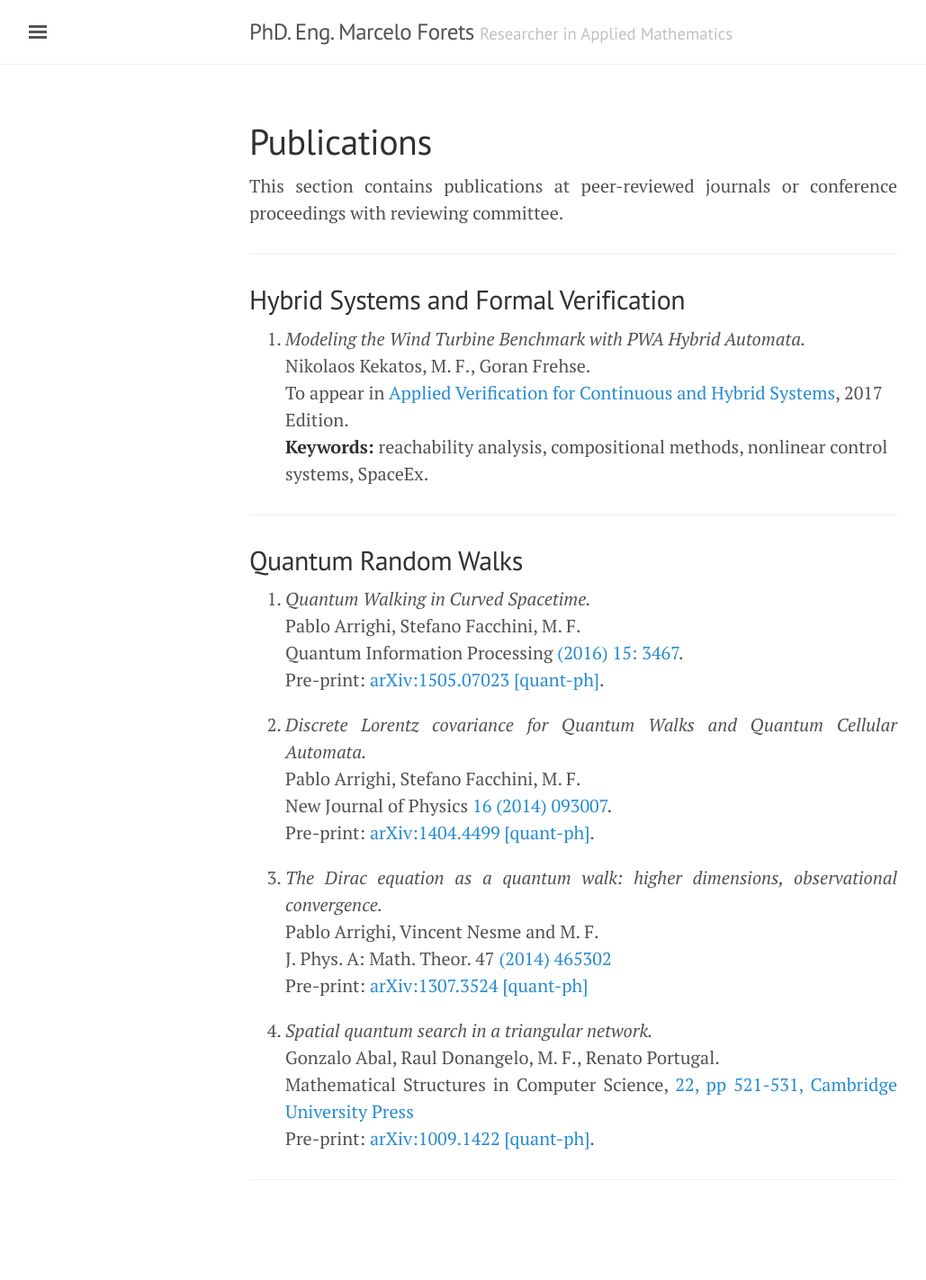
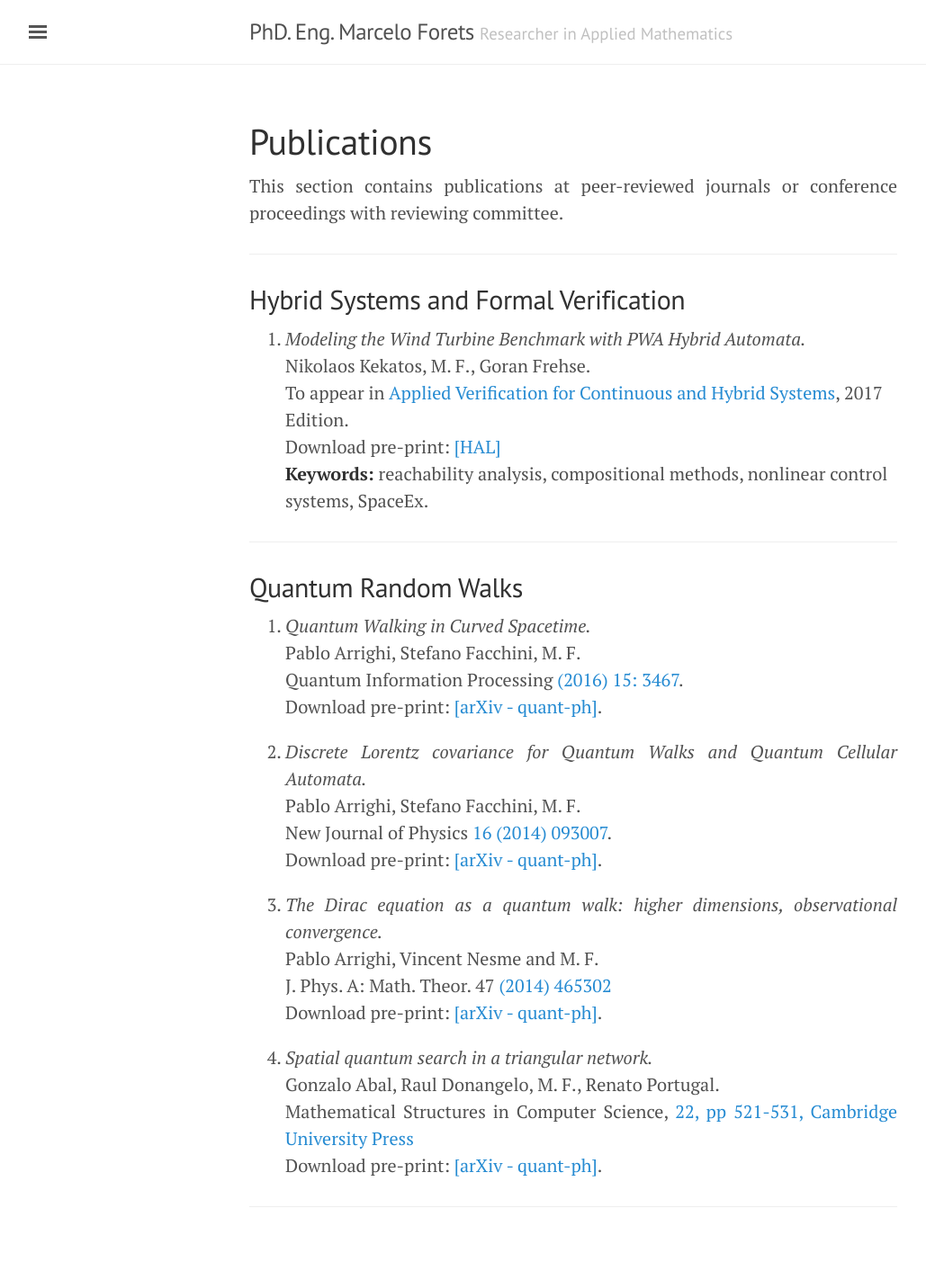
Before and after one commit to mforets/mforets.github.io, a Jekyll site: the page built from pr_publications.md, in a window 1280 px wide. Shown: the whole page at 90% size, without its empty margins (3-1032 px from the left). Built offline with Jekyll 4.4.1, drawn with Linux system fonts in a browser that asks for light colours; before the commit the page ends 1393 px from its top, so only the background shows below that.

Commit message:
update publis

```diff
--- a/pr_publications.md
+++ b/pr_publications.md
@@ -11,23 +11,23 @@ This section contains publications at peer-reviewed journals or conference proce
 
 
 1. *Modeling the Wind Turbine Benchmark with PWA Hybrid
-Automata.* <br> Nikolaos Kekatos, M. F., Goran Frehse. <br> To appear in [Applied Verification for Continuous and Hybrid Systems](http://cps-vo.org/group/ARCH), 2017 Edition. <br> **Keywords:** reachability analysis, compositional methods, nonlinear control systems, SpaceEx.
+Automata.* <br> Nikolaos Kekatos, M. F., Goran Frehse. <br> To appear in [Applied Verification for Continuous and Hybrid Systems](http://cps-vo.org/group/ARCH), 2017 Edition. <br> Download pre-print: [[HAL]](https://hal.archives-ouvertes.fr/hal-01508674) <br> **Keywords:** reachability analysis, compositional methods, nonlinear control systems, SpaceEx.
 
 ---
 
 ## Quantum Random Walks
 
-1. *Quantum Walking in Curved Spacetime.* <br> Pablo Arrighi, Stefano Facchini, M. F. <br>  Quantum Information Processing [(2016) 15: 3467](http://link.springer.com/article/10.1007/s11128-016-1335-7). <br> Pre-print: [arXiv:1505.07023 [quant-ph]](https://arxiv.org/abs/1505.07023).
+1. *Quantum Walking in Curved Spacetime.* <br> Pablo Arrighi, Stefano Facchini, M. F. <br>  Quantum Information Processing [(2016) 15: 3467](http://link.springer.com/article/10.1007/s11128-016-1335-7). <br> Download pre-print: [[arXiv - quant-ph]](https://arxiv.org/abs/1505.07023).
 
-2. *Discrete Lorentz covariance for Quantum Walks and Quantum Cellular Automata.* <br> Pablo Arrighi, Stefano Facchini, M. F. <br> New Journal of Physics  [16 (2014) 093007](http://iopscience.iop.org/1367-2630/16/9/093007/). <br> Pre-print: [arXiv:1404.4499 [quant-ph]](http://arxiv.org/abs/1404.4499).
+2. *Discrete Lorentz covariance for Quantum Walks and Quantum Cellular Automata.* <br> Pablo Arrighi, Stefano Facchini, M. F. <br> New Journal of Physics  [16 (2014) 093007](http://iopscience.iop.org/1367-2630/16/9/093007/). <br> Download pre-print: [[arXiv - quant-ph]](http://arxiv.org/abs/1404.4499).
 
 3. *The Dirac equation as a quantum walk: higher dimensions, observational
-convergence.* <br> Pablo Arrighi, Vincent Nesme and M. F. <br> J. Phys. A: Math. Theor. 47 [(2014) 465302](http://iopscience.iop.org/1751-8121/47/46/465302/) <br> Pre-print: <a href="http://arxiv.org/abs/1307.3524">arXiv:1307.3524 [quant-ph]
+convergence.* <br> Pablo Arrighi, Vincent Nesme and M. F. <br> J. Phys. A: Math. Theor. 47 [(2014) 465302](http://iopscience.iop.org/1751-8121/47/46/465302/) <br> Download pre-print: [[arXiv - quant-ph]](http://arxiv.org/abs/1307.3524).
 
 4. *Spatial quantum search in a triangular network.* <br> Gonzalo Abal, Raul Donangelo, M. F., Renato Portugal. <br> Mathematical
 Structures in Computer Science,  [22, pp 521-531, Cambridge
 University Press](http://journals.cambridge.org/action/displayAbstract?fromPage=online&aid=8544748&fileId=S0960129511000600) <br>
-Pre-print: [arXiv:1009.1422 [quant-ph]](http://arxiv.org/abs/1009.1422).
+Download pre-print: [[arXiv - quant-ph]](http://arxiv.org/abs/1009.1422).
 
 ---
 
```
Also changed, not shown: drafts.md (+8 -10 lines).
